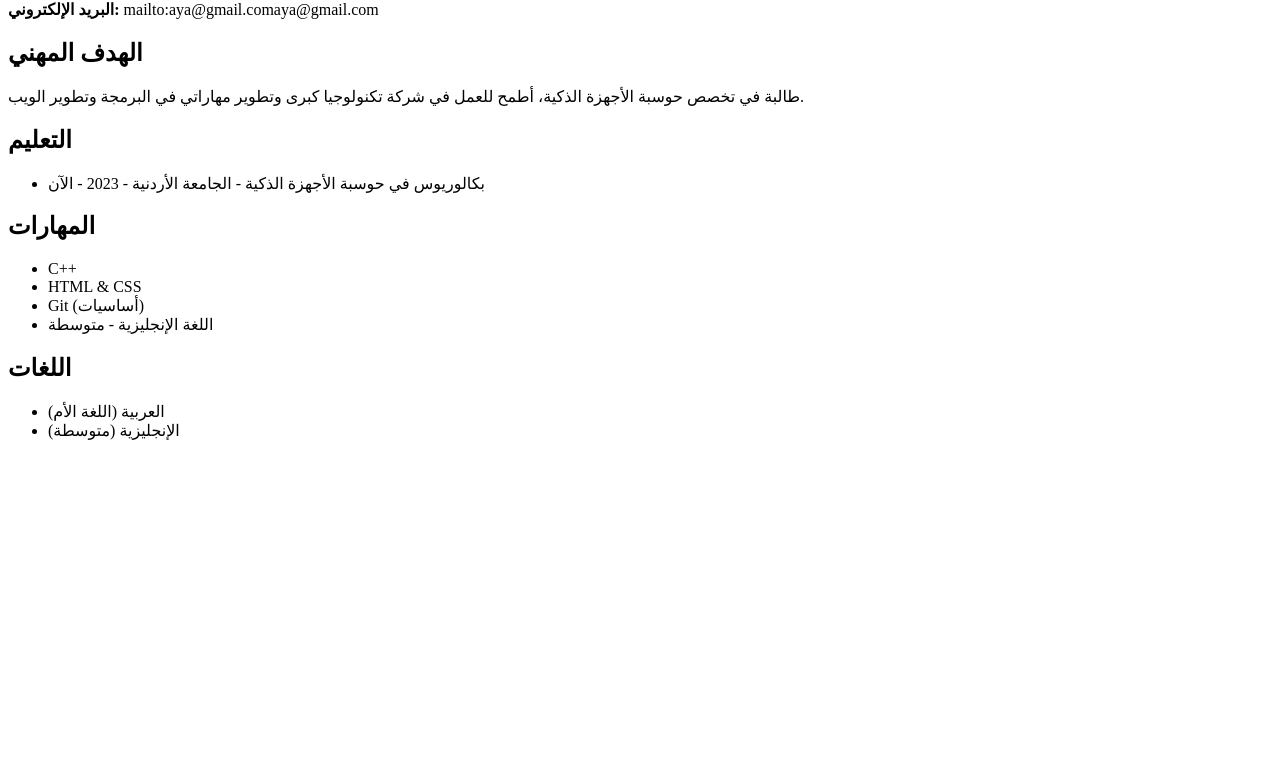
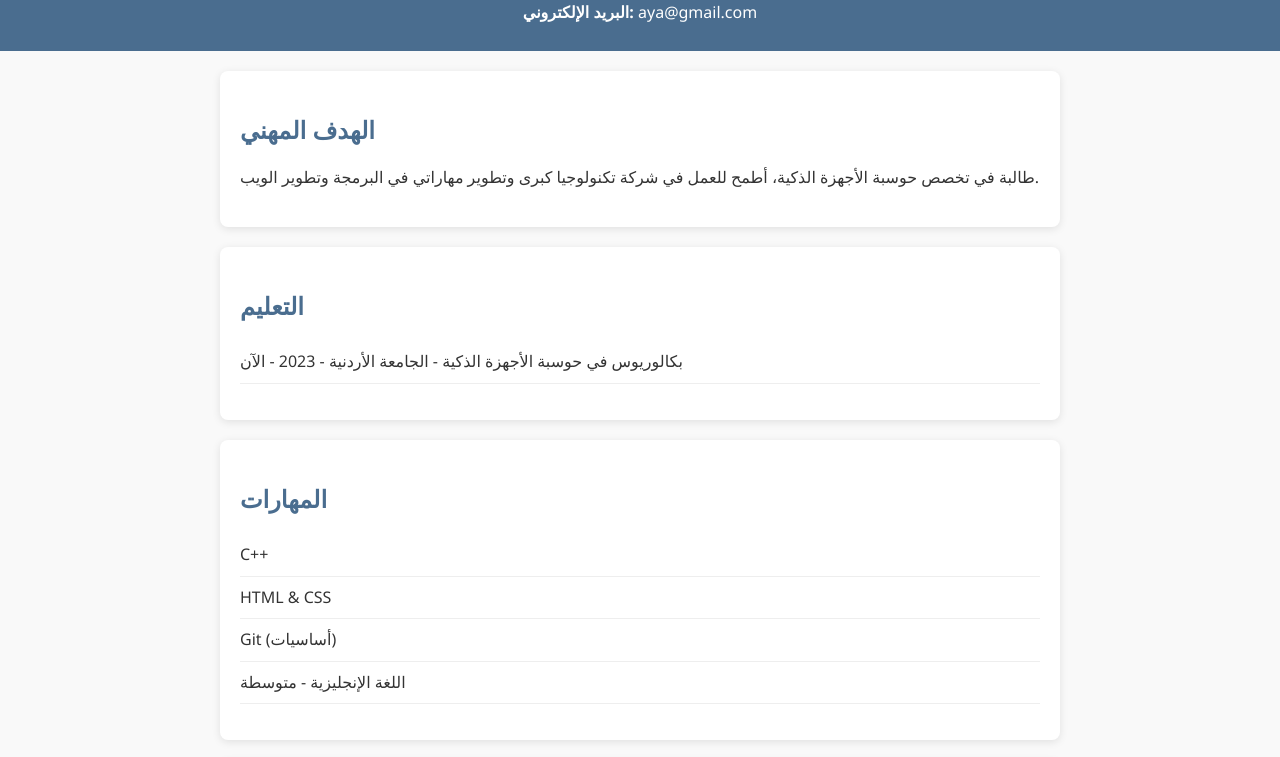
Before and after one commit to AyaAbuqoleh/portfolioLap, a plain HTML site: page index.html in a window 1280 px wide. Shown: the part 81-838 px from the top of the page. Before the commit the page ends 800 px from the top, so only its background shows below. Drawn offline with Linux system fonts and the light colour scheme.

Commit message:
Fix email link and update CSS file reference

```diff
--- a/index.html
+++ b/index.html
@@ -4,14 +4,14 @@
   <meta charset="UTF-8">
   <meta name="viewport" content="width=device-width, initial-scale=1.0">
   <title>السيرة الذاتية - آية جمال</title>
-  <link rel="stylesheet" href="styles.css">
-
+  <!-- ربط ملف CSS -->
+  <link rel="stylesheet" href="style.css">
 </head>
 <body>
 
   <header>
     <h1>آية جمال أحمد أبو قله</h1>
-    <p><strong>البريد الإلكتروني:</strong> mailto:aya@gmail.comaya@gmail.com</a></p>
+    <p><strong>البريد الإلكتروني:</strong> <a href="mailto:aya@gmail.com">aya@gmail.com</a></p>
   </header>
 
   <section>
```
